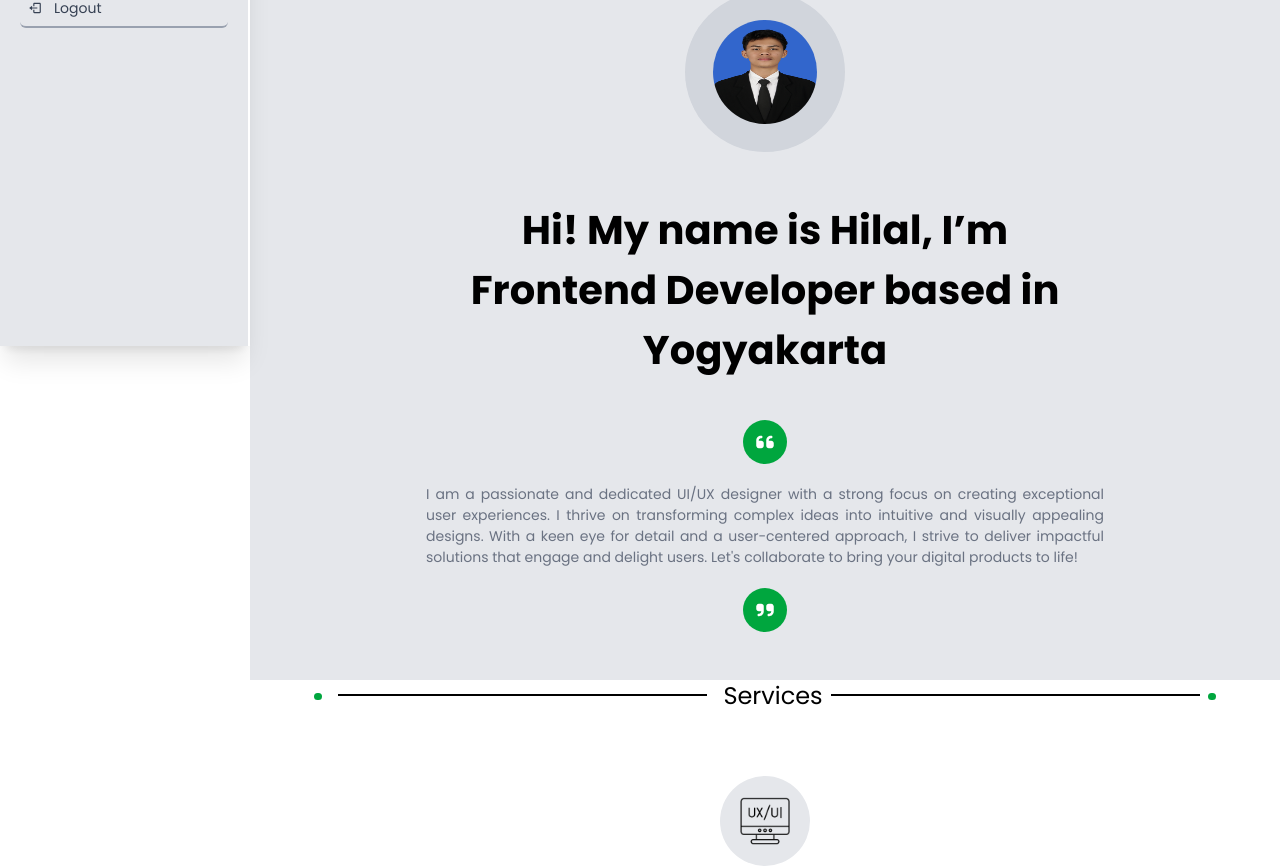
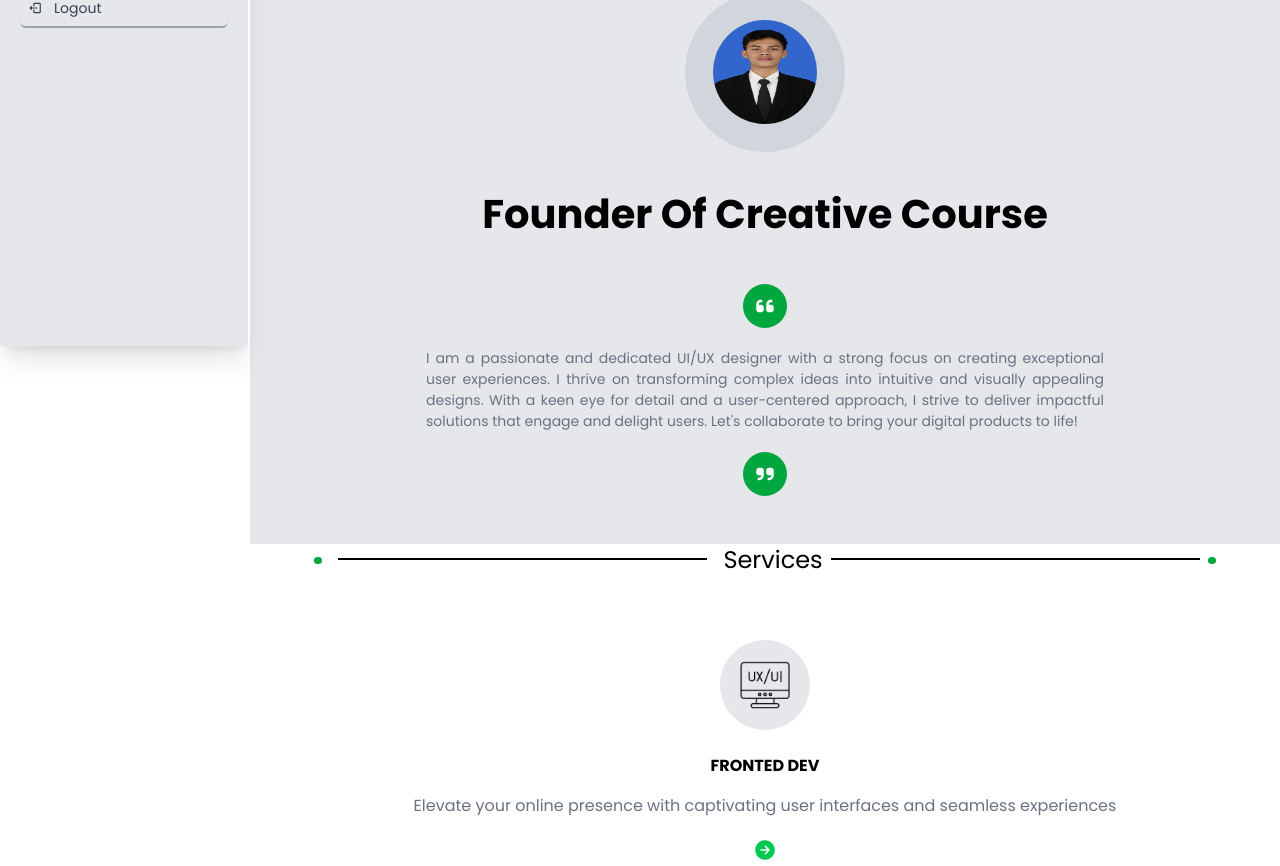
Before and after one commit to hilalhamdh/portfolio-modern, a React (Vite) app: page /home in a window 1280 px wide. Shown: the part 454-1320 px from the top of the page. Built offline with nearby package versions, Linux system fonts and the light colour scheme.

Commit message:
add file

```diff
--- a/src/components/About.jsx
+++ b/src/components/About.jsx
@@ -3,8 +3,8 @@ import String from "../shared/String";
 
 const About = () => {
   return (
-    <div className="mt-12 px-5  md:px-44 text-center flex flex-col items-center text-black bg-gray-200">
-      <h2 className="font-bold text-[20px] md:text-[40px] pb-10">
+    <div className="mt-8 px-5  md:px-44 text-center flex flex-col items-center text-black bg-gray-200">
+      <h2 className="font-bold text-[14px] md:text-[40px] pb-10">
         {String.ABOUT_HEADING}
       </h2>
       <FaQuoteLeft className="bg-green-600 rounded-full text-[44px] text-white p-3" />
--- a/src/components/Service.jsx
+++ b/src/components/Service.jsx
@@ -35,7 +35,7 @@ const Service = () => {
         {servicesList.map((str) => (
           <div
             key={str.id}
-            className="flex flex-col items-center justify-center  gap-6 text-center   place-items-center "
+            className="flex flex-col items-center justify-center  gap-4 text-center   place-items-center "
           >
             <div className="bg-gray-200 rounded-full w-[90px] h-[90px]">
               <img
@@ -44,9 +44,9 @@ const Service = () => {
                 className="h-[90px] w-[90px] p-5 hover:scale-110 transition-all ease-in-out cursor-pointer"
               />
             </div>
-            <h2 className="font-bold mt-5">{str.title}</h2>
+            <h2 className="font-bold mt-2">{str.title}</h2>
             <h2 className="text-gray-500 mx-3 md:mx-1">{str.desc}</h2>
-            <IoArrowForwardCircle className="text-2xl text-green-500 hover:scale-110 ease-in-out transition-all my-3" />
+            <IoArrowForwardCircle className="text-2xl text-green-500 hover:scale-110 ease-in-out transition-all my-1" />
           </div>
         ))}
       </div>
--- a/src/shared/String.jsx
+++ b/src/shared/String.jsx
@@ -1,6 +1,5 @@
 export default {
-  ABOUT_HEADING:
-    "Hi! My name is Hilal,\n I’m Frontend  Developer based in Yogyakarta",
+  ABOUT_HEADING: " Founder Of Creative Course",
   ABOUT_DESC:
     "I am a passionate and dedicated UI/UX designer with a strong focus on creating exceptional user experiences. I thrive on transforming complex ideas into intuitive and visually appealing designs. With a keen eye for detail and a user-centered approach, I strive to deliver impactful solutions that engage and delight users. Let's collaborate to bring your digital products to life!",
 
```
